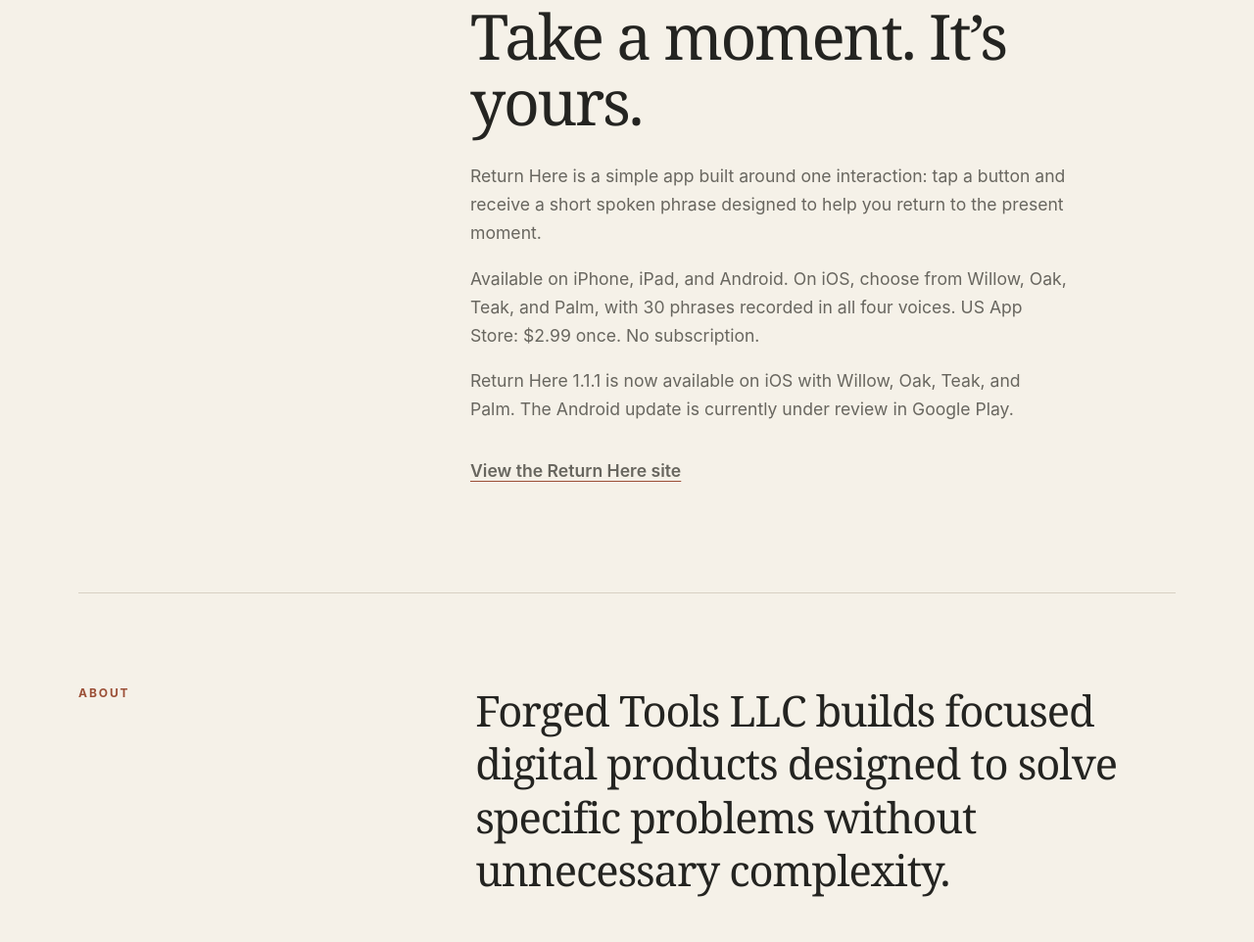
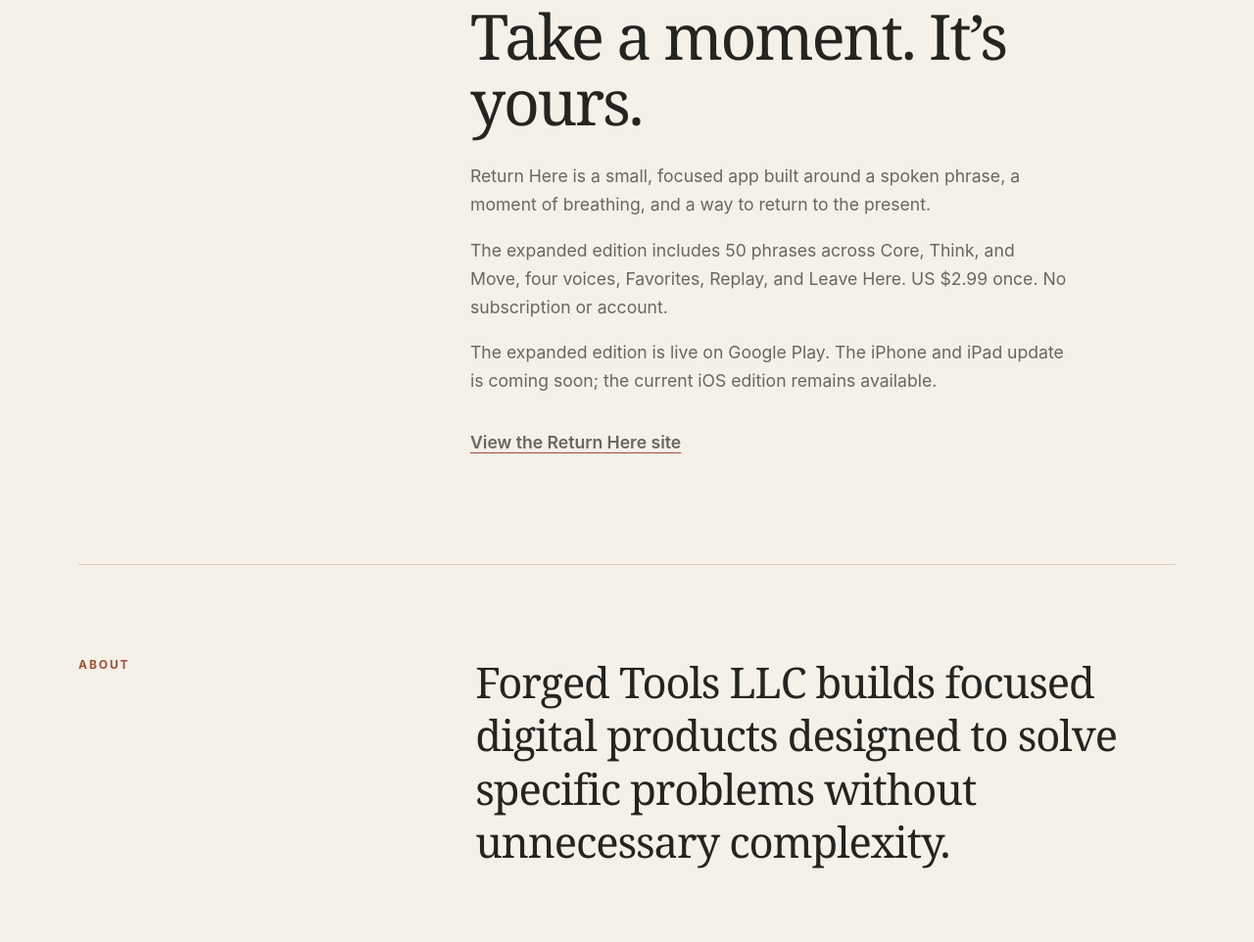
Before and after one commit to pbakunas1/ForgedToolsSite, a plain HTML site: page index.html in a window 1280 px wide. Shown: the part 1151-2113 px from the top of the page at 98% size. Drawn offline with Linux system fonts and the light colour scheme.

Commit message:
Align index.html with Android release and upcoming iOS update

```diff
--- a/index.html
+++ b/index.html
@@ -30,9 +30,9 @@
         <img class="product-icon" src="/assets/return-here-icon.png" width="160" height="160" alt="Return Here cream spiral on navy">
         <p class="product-name">Return Here: A Moment</p>
         <h2>Take a moment. It’s yours.</h2>
-        <p>Return Here is a simple app built around one interaction: tap a button and receive a short spoken phrase designed to help you return to the present moment.</p>
-        <p>Available on iPhone, iPad, and Android. On iOS, choose from Willow, Oak, Teak, and Palm, with 30 phrases recorded in all four voices. US App Store: $2.99 once. No subscription.</p>
-        <p>Return Here 1.1.1 is now available on iOS with Willow, Oak, Teak, and Palm. The Android update is currently under review in Google Play.</p>
+        <p>Return Here is a small, focused app built around a spoken phrase, a moment of breathing, and a way to return to the present.</p>
+        <p>The expanded edition includes 50 phrases across Core, Think, and Move, four voices, Favorites, Replay, and Leave Here. US $2.99 once. No subscription or account.</p>
+        <p>The expanded edition is live on Google Play. The iPhone and iPad update is coming soon; the current iOS edition remains available.</p>
         <p class="status"><a href="/return-here/">View the Return Here site</a></p>
       </article>
     </section>
```
